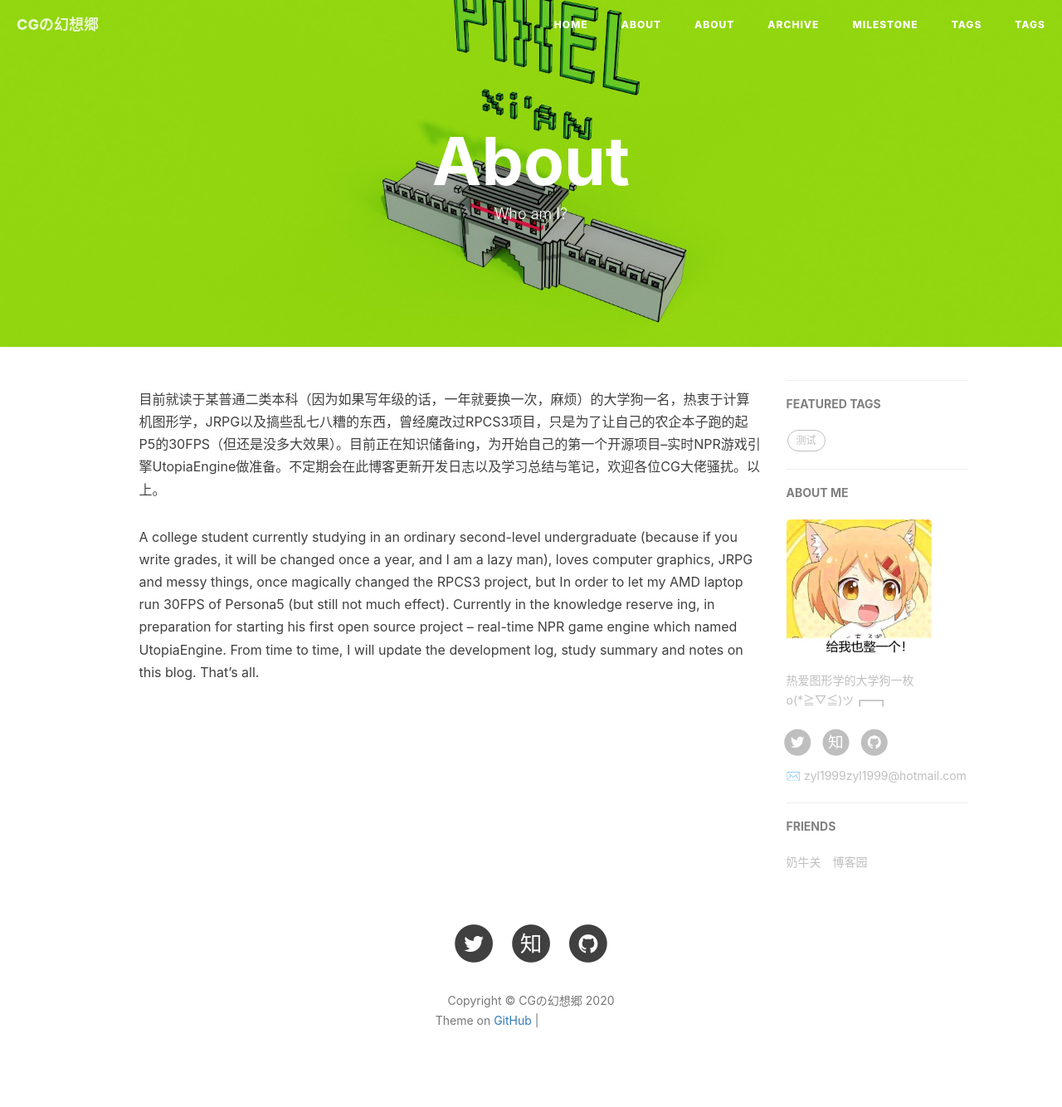
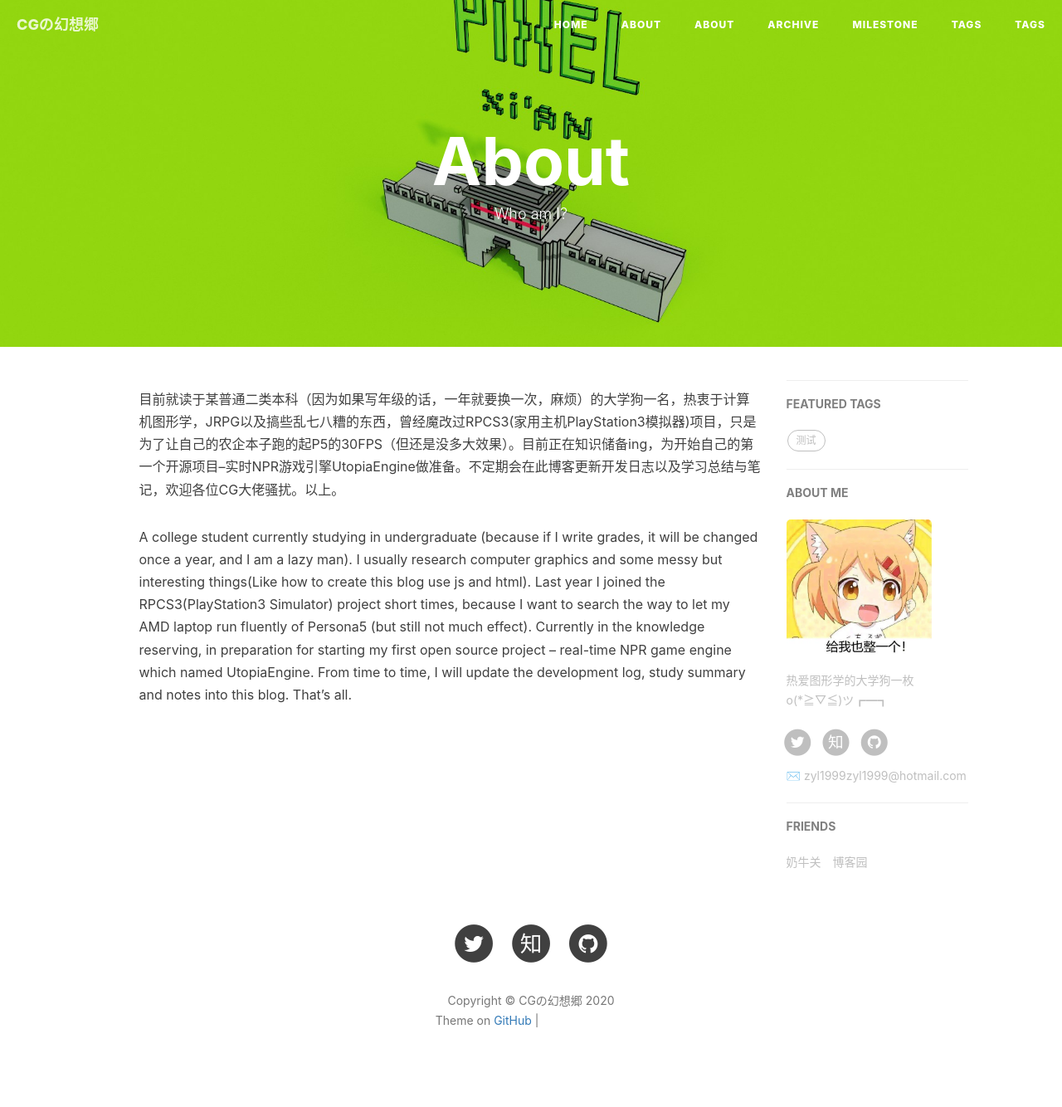
Before and after one commit to HuajiKojima/HuajiKojima.github.io, a Jekyll site: the page built from about.md, in a window 1280 px wide. Shown: the whole page at 83% size. Built offline with Jekyll 4.4.1, drawn with Linux system fonts in a browser that asks for light colours; nearby versions of some CDN libraries; comment, search, counter and statistics services are not loaded; grey boxes are pictures that could not be loaded.

Commit message:
Littlle repair

```diff
--- a/about.md
+++ b/about.md
@@ -5,6 +5,6 @@ description: "Who am I? "
 header-img: "img/Image/snap2020-05-15-11-01-27.jpg"
 ---
 
-目前就读于某普通二类本科（因为如果写年级的话，一年就要换一次，麻烦）的大学狗一名，热衷于计算机图形学，JRPG以及搞些乱七八糟的东西，曾经魔改过RPCS3项目，只是为了让自己的农企本子跑的起P5的30FPS（但还是没多大效果）。目前正在知识储备ing，为开始自己的第一个开源项目--实时NPR游戏引擎UtopiaEngine做准备。不定期会在此博客更新开发日志以及学习总结与笔记，欢迎各位CG大佬骚扰。以上。
+目前就读于某普通二类本科（因为如果写年级的话，一年就要换一次，麻烦）的大学狗一名，热衷于计算机图形学，JRPG以及搞些乱七八糟的东西，曾经魔改过RPCS3(家用主机PlayStation3模拟器)项目，只是为了让自己的农企本子跑的起P5的30FPS（但还是没多大效果）。目前正在知识储备ing，为开始自己的第一个开源项目--实时NPR游戏引擎UtopiaEngine做准备。不定期会在此博客更新开发日志以及学习总结与笔记，欢迎各位CG大佬骚扰。以上。
 
-A college student currently studying in an ordinary second-level undergraduate (because if you write grades, it will be changed once a year, and I am a lazy man), loves computer graphics, JRPG and messy things, once magically changed the RPCS3 project, but In order to let my AMD laptop run 30FPS of Persona5 (but still not much effect). Currently in the knowledge reserve ing, in preparation for starting his first open source project -- real-time NPR game engine which named UtopiaEngine. From time to time, I will update the development log, study summary and notes on this blog. That's all.
+A college student currently studying in undergraduate (because if I write grades, it will be changed once a year, and I am a lazy man). I usually research computer graphics and some messy but interesting things(Like how to create this blog use js and html). Last year I joined the RPCS3(PlayStation3 Simulator) project short times, because I want to search the way to let my AMD laptop run fluently of Persona5 (but still not much effect). Currently in the knowledge reserving, in preparation for starting my first open source project -- real-time NPR game engine which named UtopiaEngine. From time to time, I will update the development log, study summary and notes into this blog. That's all.
```
Also changed, not shown: img/Image/snap2020-05-15-11-19-20.jpg, pwa/manifest.json.
